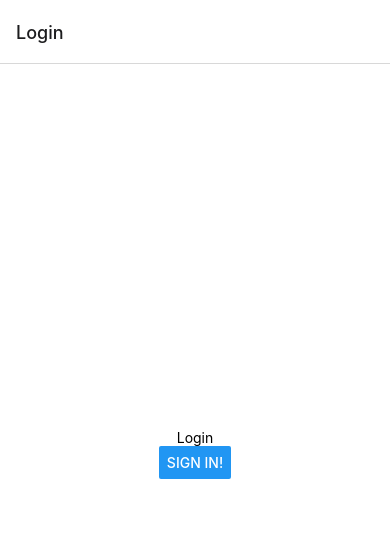
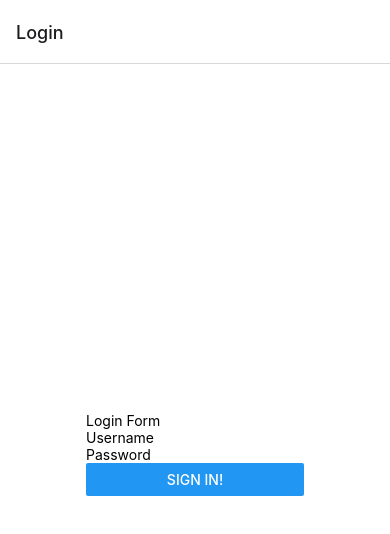
Before and after one commit to jannhakk/ReactNProjects, a React Native app: screen /Login in a window 390 px wide. Shown: the top 534 px of the page. Built offline with nearby package versions, Linux system fonts and the light colour scheme.

Commit message:
Login form working

```diff
--- a/components/ListItem.js
+++ b/components/ListItem.js
@@ -1,9 +1,9 @@
 import {View, Text, TouchableOpacity, Image, StyleSheet} from 'react-native';
 import PropTypes from 'prop-types';
+import {mediaUrl} from '../utils/variables';
 
 const ListItem = ({singleMedia, navigation}) => {
-  const mediaUrl = 'https://media.mw.metropolia.fi/wbma/uploads/';
-  console.log(singleMedia);
+  // console.log(singleMedia);
   return (
     <TouchableOpacity
       style={styles.row}
--- /dev/null
+++ b/components/LoginForm.js
@@ -0,0 +1,74 @@
+import AsyncStorage from '@react-native-async-storage/async-storage';
+import {useForm, Controller} from 'react-hook-form';
+import {Button, Text, TextInput, View} from 'react-native';
+import {useContext} from 'react';
+import {MainContext} from '../contexts/MainContext';
+import {useLogin} from '../hooks/ApiHooks';
+
+const LoginForm = () => {
+  const {isLoggedIn, setIsLoggedIn} = useContext(MainContext);
+  const {postLogin} = useLogin();
+  const {
+    control,
+    handleSubmit,
+    formState: {errors},
+  } = useForm({
+    defaultValues: {username: '', password: ''},
+  });
+
+  const logIn = async (loginCredentials) => {
+    try {
+      console.log('Button pressed', isLoggedIn);
+      const userData = await postLogin(loginCredentials);
+      await AsyncStorage.setItem('userToken', userData.token);
+      setIsLoggedIn(true);
+    } catch (error) {
+      console.error('Login - logIn', error);
+    }
+  };
+
+  return (
+    <View>
+      <Text>Login Form</Text>
+      <Controller
+        control={control}
+        rules={{
+          required: true,
+          minLength: 3,
+        }}
+        render={({field: {onChange, onBlur, value}}) => (
+          <TextInput
+            onBlur={onBlur}
+            onChangeText={onChange}
+            value={value}
+            placeholder="Username"
+          />
+        )}
+        name="username"
+      />
+      {errors.username?.type === 'required' && <Text>This is required.</Text>}
+      {errors.username?.type === 'minLength' && <Text>Min 3 characters.</Text>}
+
+      <Controller
+        control={control}
+        rules={{
+          required: true,
+        }}
+        render={({field: {onChange, onBlur, value}}) => (
+          <TextInput
+            onBlur={onBlur}
+            onChangeText={onChange}
+            value={value}
+            secureTextEntry={true}
+            placeholder="Password"
+          />
+        )}
+        name="password"
+      />
+      {errors.password && <Text>This is required.</Text>}
+      <Button title="Sign in!" onPress={handleSubmit((data) => logIn(data))} />
+    </View>
+  );
+};
+
+export default LoginForm;
--- a/contexts/MainContext.js
+++ b/contexts/MainContext.js
@@ -6,9 +6,10 @@ const MainContext = React.createContext({});
 const MainProvider = (props) => {
   // TODO: create state isLoggedIn, set value to false
   const [isLoggedIn, setIsLoggedIn] = useState(false);
+  const [user, setUser] = useState({});
 
   return (
-    <MainContext.Provider value={[isLoggedIn, setIsLoggedIn]}>
+    <MainContext.Provider value={{isLoggedIn, setIsLoggedIn, user, setUser}}>
       {props.children}
     </MainContext.Provider>
   );
--- a/hooks/ApiHooks.js
+++ b/hooks/ApiHooks.js
@@ -1,19 +1,16 @@
 import {useEffect, useState} from 'react';
-
-const apiUrl = 'https://media.mw.metropolia.fi/wbma/';
+import {doFetch} from '../utils/http';
+import {apiUrl} from '../utils/variables';
 
 const useMedia = () => {
   const [mediaArray, setMediaArray] = useState([]);
   const loadMedia = async () => {
     try {
-      const response = await fetch(apiUrl + 'media?limit=5');
-      const json = await response.json();
+      const json = await doFetch(apiUrl + 'media?limit=5');
       console.log(json);
       const allMediaData = json.map(async (mediaItem) => {
-        const response = await fetch(apiUrl + 'media/' + mediaItem.file_id);
-        return await response.json();
+        return await doFetch(apiUrl + 'media/' + mediaItem.file_id);
       });
-
       setMediaArray(await Promise.all(allMediaData));
     } catch (error) {
       console.log('media fetch failed', error);
@@ -35,15 +32,9 @@ const useLogin = () => {
         'Content-Type': 'application/json',
       },
       body: JSON.stringify(userCredentials),
-      // TODO: add method, headers and body for sending json data with POST
     };
     try {
-      const response = await fetch(apiUrl + 'login', options);
-      if (!response.ok) {
-        throw new Error(response.status + ' - ' + response.statusText);
-      }
-      return await response.json();
-      // TODO: use fetch to send request to login endpoint and return the result as json, handle errors with try/catch and response.ok
+      return await doFetch(apiUrl + 'login', options);
     } catch (error) {
       throw new Error(error.message);
     }
@@ -52,7 +43,22 @@ const useLogin = () => {
   return {postLogin};
 };
 
-const useUser = () => {};
+const useUser = () => {
+  const getUserByToken = async (token) => {
+    try {
+      const options = {
+        method: 'GET',
+        headers: {'x-access-token': token},
+      };
+      const userData = await doFetch(apiUrl + 'users/user', options);
+      return userData;
+    } catch (error) {
+      throw new Error(error.message);
+    }
+  };
+
+  return {getUserByToken};
+};
 
 export {useMedia, useUser, useLogin};
 
--- a/navigators/Navigator.js
+++ b/navigators/Navigator.js
@@ -23,7 +23,7 @@ const TabScreen = () => {
 };
 
 const StackScreen = () => {
-  const [isLoggedIn] = useContext(MainContext);
+  const {isLoggedIn} = useContext(MainContext);
   return (
     <Stack.Navigator>
       {isLoggedIn ? (
--- a/package.json
+++ b/package.json
@@ -20,6 +20,7 @@
     "expo-status-bar": "~1.4.0",
     "react": "18.0.0",
     "react-dom": "18.0.0",
+    "react-hook-form": "^7.34.2",
     "react-native": "0.69.5",
     "react-native-safe-area-context": "4.3.1",
     "react-native-screens": "~3.15.0",
--- /dev/null
+++ b/utils/http.js
@@ -0,0 +1,17 @@
+const doFetch = async (url, options = {}) => {
+  try {
+    const response = await fetch(url, options);
+    const data = await response.json();
+    if (response.ok) {
+      return data;
+    } else {
+      // http status code 4xx or 5xx
+      // message comes from server
+      throw new Error(data.message);
+    }
+  } catch (error) {
+    throw new Error(error.message);
+  }
+};
+
+export {doFetch};
--- /dev/null
+++ b/utils/variables.js
@@ -0,0 +1,4 @@
+const apiUrl = 'https://media.mw.metropolia.fi/wbma/';
+const mediaUrl = apiUrl + 'uploads/';
+
+export {apiUrl, mediaUrl};
--- a/views/Login.js
+++ b/views/Login.js
@@ -1,24 +1,27 @@
-import {StyleSheet, View, Text, Button} from 'react-native';
+import {StyleSheet, View} from 'react-native';
 import PropTypes from 'prop-types';
 import {useContext, useEffect} from 'react';
 import {MainContext} from '../contexts/MainContext';
 import AsyncStorage from '@react-native-async-storage/async-storage';
-import {useLogin} from '../hooks/ApiHooks';
+import {useUser} from '../hooks/ApiHooks';
+import LoginForm from '../components/LoginForm';
 
 const Login = ({navigation}) => {
   // props is needed for navigation
-  const [isLoggedIn, setIsLoggedIn] = useContext(MainContext);
-  const {postLogin} = useLogin();
+  const {setIsLoggedIn, setUser} = useContext(MainContext);
+  const {getUserByToken} = useUser();
 
   const checkToken = async () => {
+    const userToken = await AsyncStorage.getItem('userToken');
+    console.log('token', userToken);
     try {
-      const userToken = await AsyncStorage.getItem('userToken');
-      console.log('token', userToken);
-      // TODO if the content of userToken is 'abc'), set isLoggedIn to true and navigate to Tabs
-      if (userToken === 'abc') {
+      if (userToken != null) {
+        const userData = await getUserByToken(userToken);
         setIsLoggedIn(true);
+        setUser(userData);
       }
     } catch (error) {
+      // token invalid on server side
       console.error('Login - checkToken', error);
     }
   };
@@ -27,25 +30,9 @@ const Login = ({navigation}) => {
     checkToken();
   }, []);
 
-  const logIn = async () => {
-    const loginCredentials = {
-      username: 'Janne',
-      password: 'Postman1',
-    };
-    try {
-      console.log('Button pressed', isLoggedIn);
-      const userData = await postLogin(loginCredentials);
-      await AsyncStorage.setItem('userToken', userData.token);
-      setIsLoggedIn(true);
-    } catch (error) {
-      console.error('Login - logIn', error);
-    }
-  };
-
   return (
     <View style={styles.container}>
-      <Text>Login</Text>
-      <Button title="Sign in!" onPress={logIn} />
+      <LoginForm />
     </View>
   );
 };
--- a/views/Profile.js
+++ b/views/Profile.js
@@ -4,7 +4,7 @@ import {MainContext} from '../contexts/MainContext';
 import AsyncStorage from '@react-native-async-storage/async-storage';
 
 const Profile = () => {
-  const [isLoggedIn, setIsLoggedIn] = useContext(MainContext);
+  const {isLoggedIn, setIsLoggedIn} = useContext(MainContext);
 
   console.log('Profile', isLoggedIn);
 
--- a/views/Single.js
+++ b/views/Single.js
@@ -1,8 +1,7 @@
 import React from 'react';
 import {StyleSheet, SafeAreaView, Text, Image} from 'react-native';
 import PropTypes from 'prop-types';
-
-const mediaUrl = 'https://media.mw.metropolia.fi/wbma/uploads/';
+import {mediaUrl} from '../utils/variables';
 
 const Single = ({route}) => {
   console.log('Single route', route);
```
Also changed, not shown: 1 other file (tests, documents, lock files or other folders).
